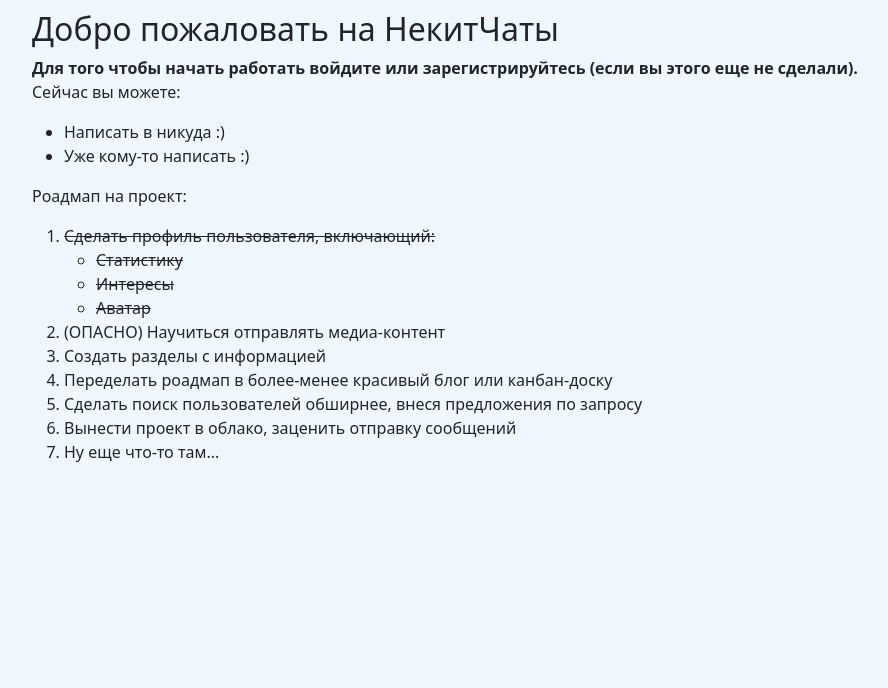
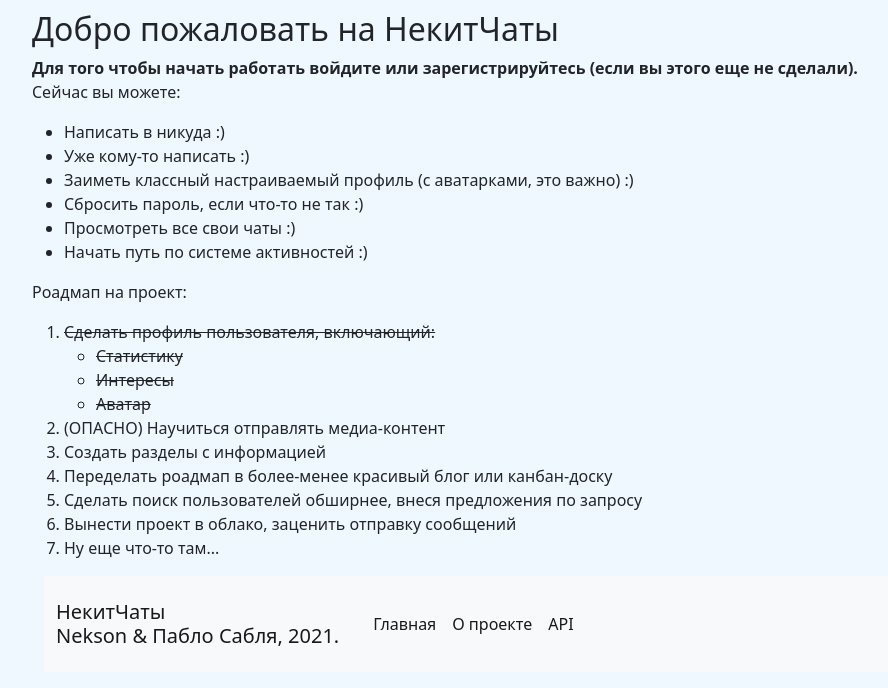
Before and after one commit to Nekson228/Webby, a Flask app: page / in a window 1280 px wide. Shown: the part 112-800 px from the top of the page, without its empty margins (50-938 px from the left). Run offline with Flask 2, Linux system fonts and the light colour scheme; some libraries are stand-ins or nearby versions.

Commit message:
added TA and navbar

```diff
--- a/main.py
+++ b/main.py
@@ -27,6 +27,16 @@ def index():
             return render_template('index.html', form=form, user=user)
         return render_template('index.html', form=form)
     return render_template('index.html')
+
+
+@app.route('/info')
+def info():
+    return render_template('info.html')
+
+
+@app.route('/api')
+def api():
+    return render_template('info.html')
 
 
 @login_manager.user_loader
--- a/templates/base.html
+++ b/templates/base.html
@@ -35,6 +35,26 @@
 </div>
 <main role="main" class="container clearfix">
     {% block content %}{% endblock %}
+    <div class="footer container-xl width-full p-responsive">
+        <nav class="navbar navbar-expand-lg navbar-light bg-light">
+          <div class="container-fluid">
+            <span class="navbar-brand mb-0 h1">НекитЧаты<br>Nekson & Пабло Сабля, 2021.</span>
+            <div class="collapse navbar-collapse" id="navbarSupportedContent">
+              <ul class="navbar-nav me-auto mb-2 mb-lg-0">
+                <li class="nav-item">
+                  <a class="nav-link active" href="/">Главная</a>
+                </li>
+                <li class="nav-item">
+                  <a class="nav-link active" href="/info">О проекте</a>
+                </li>
+                <li class="nav-item">
+                  <a class="nav-link active" href="/api">API</a>
+                </li>
+              </ul>
+            </div>
+          </div>
+        </nav>
+    </div>
 </main>
 <script src="https://code.jquery.com/jquery-3.3.1.slim.min.js"
         integrity="sha384-q8i/X+965DzO0rT7abK41JStQIAqVgRVzpbzo5smXKp4YfRvH+8abtTE1Pi6jizo"
--- a/templates/index.html
+++ b/templates/index.html
@@ -36,6 +36,10 @@
 <ul>
     <li>Написать в никуда :)</li>
     <li>Уже кому-то написать :)</li>
+    <li>Заиметь классный настраиваемый профиль (с аватарками, это важно) :)</li>
+    <li>Сбросить пароль, если что-то не так :)</li>
+    <li>Просмотреть все свои чаты :)</li>
+    <li>Начать путь по системе активностей :)</li>
 </ul>
 <p>Роадмап на проект:</p>
 <ol>
```
Also changed, not shown: static/docs/WEB.txt (added, +8 -0 lines), templates/info.html (added, +14 -0 lines).
